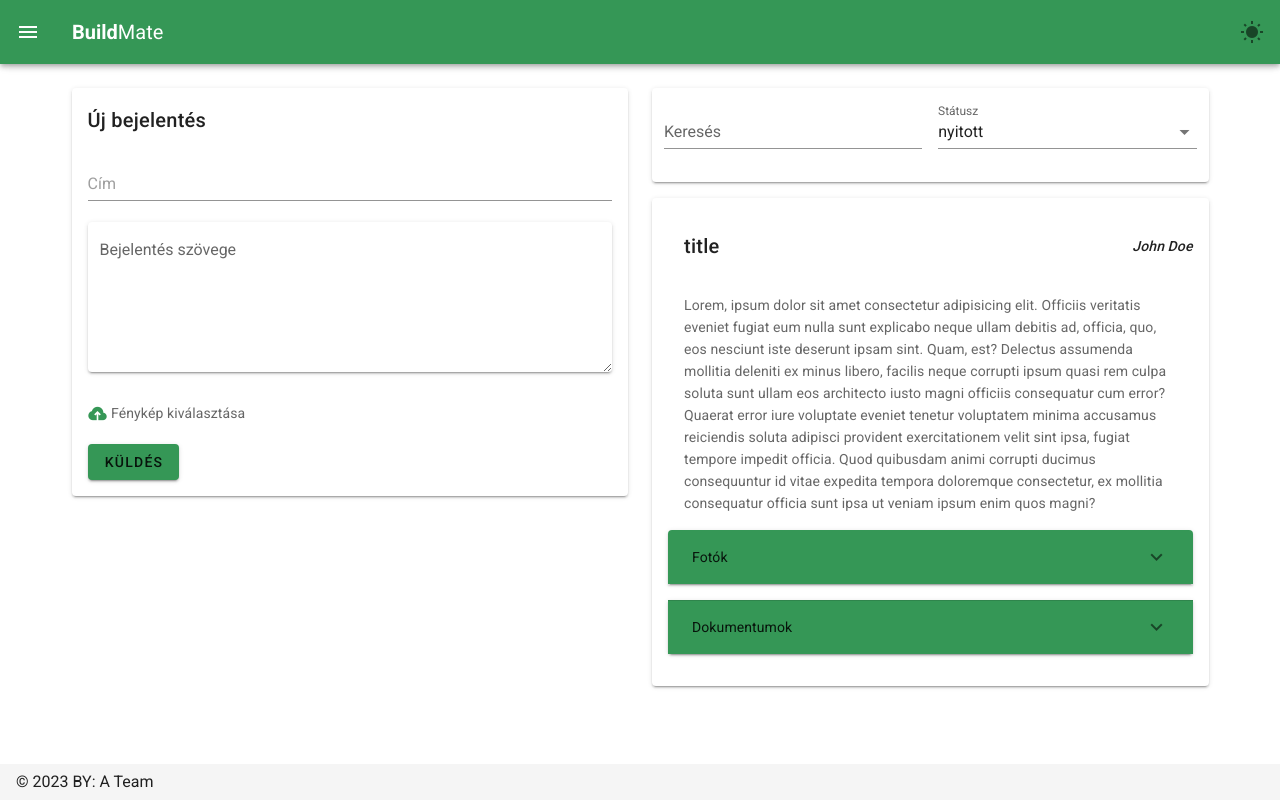
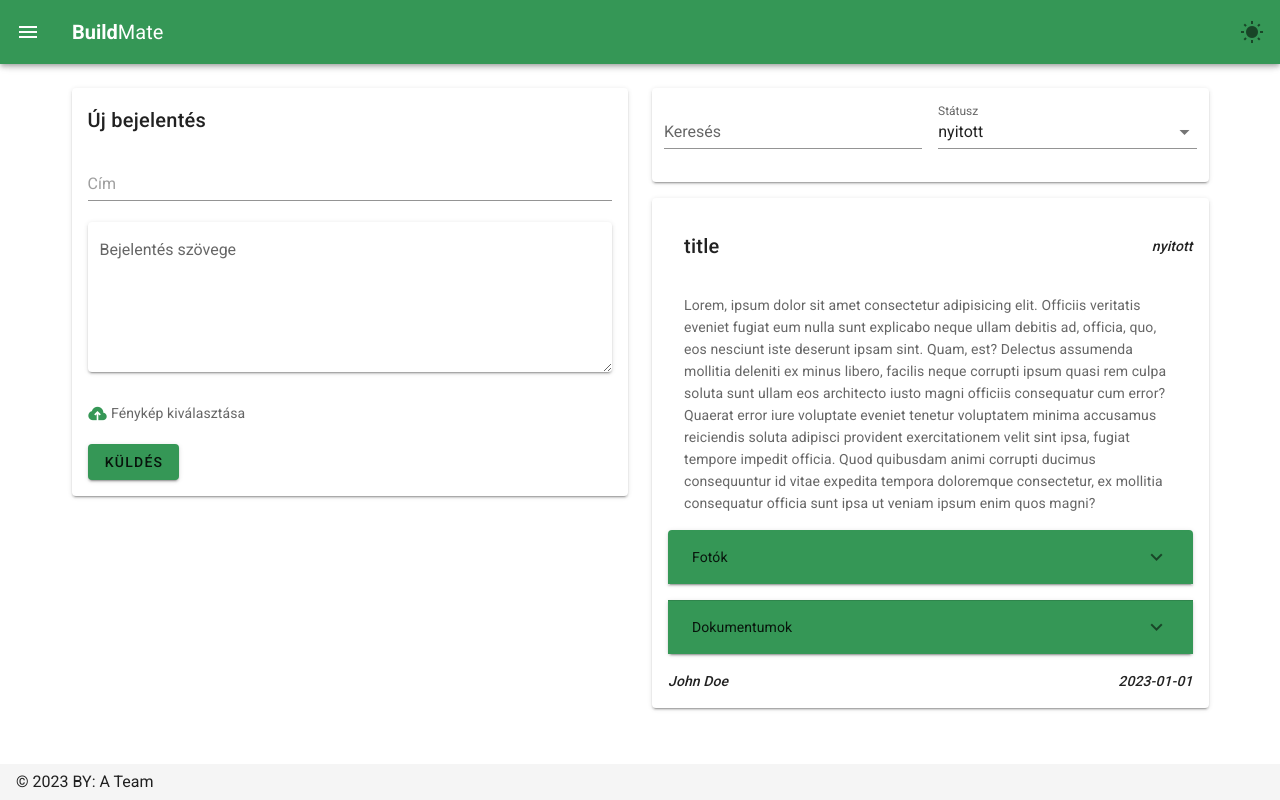
Before and after one commit to MJani-code/buildmate_fe, a Nuxt app: page /admin/statements in a window 1280 px wide. Built offline with nearby package versions, Linux system fonts and the light colour scheme.

Commit message:
change/statements.vue upload file is done using UploadFile child components. Besides that Alert components is linked as well. Furthermore, bugfix/statements.vue page is done which was about that the filtering function was not working when mind option was selected

```diff
--- a/pages/admin/statements.vue
+++ b/pages/admin/statements.vue
@@ -1,6 +1,10 @@
 <template>
     <v-container fluid>
         <v-row>
+            <Alert :show="showAlert" :message="alertMessage" :type="alertType"></Alert>
+            <DialogFieldVue :itemDialog="itemDialog" :dialogType="dialogType" :editedItem="editedItem" @delete="deleteItem"
+                @close="closeDialog" />
+            <UploadFile :uploadDialog="uploadDialog" @save="saveUploadedItem" @close="closeDialog"></UploadFile>
             <v-col class="col-12 col-md-6 col-lg-6 col-xl-6">
                 <!-- Új bejelentés -->
                 <template>
@@ -55,13 +59,13 @@
                             <v-card-title>{{ statement.title }}
                             </v-card-title>
                             <p class="font-italic subtitle-2 ma-0">
-                                {{ statement.cretedBy }}
+                                {{ getStatusName(statement.status) }}
                             </p>
                         </v-layout>
                         <v-card-text>{{ statement.description }}</v-card-text>
-                        <v-expansion-panels >
+                        <v-expansion-panels>
                             <v-expansion-panel class="mb-4">
-                                <v-expansion-panel-header >
+                                <v-expansion-panel-header>
                                     <v-card-text class="pa-0">Fotók</v-card-text>
                                 </v-expansion-panel-header>
                                 <v-expansion-panel-content>
@@ -73,12 +77,14 @@
                                                     <a :href="image.url">
                                                         <v-img :src=image.url>
                                                             <v-icon size="30" class="trash-photo" color="red"
-                                                                @click="openDialog('delete', index)" @click.prevent>mdi-trash-can-outline</v-icon>
+                                                                @click="openDialog('delete', index)"
+                                                                @click.prevent>mdi-trash-can-outline</v-icon>
                                                         </v-img>
                                                     </a>
                                                 </v-col>
                                                 <v-col xs="12" sm="4" class="text-center file-upload">
-                                                    <v-icon size="50" color="#359756">
+                                                    <v-icon size="50" color="#359756"
+                                                        @click="openDialog('uploadPhoto', index)">
                                                         mdi-cloud-upload
                                                     </v-icon>
                                                 </v-col>
@@ -102,12 +108,13 @@
                                                             mdi-file-pdf-box
                                                         </v-icon>
                                                     </a>
-                                                    <v-icon size="25" class="trash-doc"
-                                                        @click="openDialog('delete', index)" @click.prevent>mdi-trash-can-outline</v-icon>
+                                                    <v-icon size="25" class="trash-doc" @click="openDialog('delete', index)"
+                                                        @click.prevent>mdi-trash-can-outline</v-icon>
                                                     <v-card-text>{{ documents.title }}</v-card-text>
                                                 </v-col>
                                                 <v-col xs="12" sm="4" class="text-center file-upload">
-                                                    <v-icon size="50" color="#359756">
+                                                    <v-icon size="50" color="#359756"
+                                                        @click="openDialog('uploadFile', index)">
                                                         mdi-cloud-upload
                                                     </v-icon>
                                                 </v-col>
@@ -117,13 +124,18 @@
                                 </v-expansion-panel-content>
                             </v-expansion-panel>
                         </v-expansion-panels>
+                        <v-layout justify-space-between align-center>
+                            <p class="font-italic subtitle-2 ma-0">
+                                {{ statement.cretedBy }}
+                            </p>
+                            <p class="font-italic subtitle-2 ma-0">
+                                {{ statement.createdAt }}
+                            </p>
+                        </v-layout>
                     </v-card>
                 </template>
             </v-col>
         </v-row>
-        <DialogFieldVue :itemDialog="itemDialog" :dialogType="dialogType" :editedItem="editedItem" @delete="deleteItem"
-            @close="closeDialog" />
-            <!-- Ide jöhet majd az UploadDialog a fotó és dokumentum feltöltéshez -->
     </v-container>
 </template>
 
@@ -131,12 +143,20 @@
 <script>
 
 import DialogFieldVue from '../../components/Fields/DialogField.vue';
+import UploadFile from '../../components/Fields/UploadFile.vue';
+import Alert from '../../components/Alert.vue';
 
 export default {
     components: {
         DialogFieldVue,
+        UploadFile,
+        Alert
     },
     data: () => ({
+        uploadDialog: false,
+        showAlert: false,
+        alertMessage: '',
+        alertType: '',
         itemDialog: false,
         dialogType: '',
         editedItem: {},
@@ -220,11 +240,6 @@ export default {
             } else {
                 filterStatus = this.filterStatus
             }
-            if (filterStatus === 0) {
-                return this.statements.filter(statement => {
-                    return true;
-                });
-            }
             // Az állítások szűrése a search és filterStatus alapján
             return this.statements.filter(statement => {
                 // Ellenőrizzük, hogy a search változó definiált-e
@@ -234,7 +249,10 @@ export default {
                     const title = statement.title.toLowerCase();
                     const description = statement.description.toLowerCase();
                     const search = this.search.toLowerCase();
-                    if ((title.includes(search) || description.includes(search)) && status === filterStatus) {
+                    if(filterStatus === 0 && (title.includes(search) || description.includes(search))){
+                        return true;
+                    }
+                    else if ((title.includes(search) || description.includes(search)) && status === filterStatus) {
                         return true;
                     }
                 } else {
@@ -258,9 +276,11 @@ export default {
         },
         openDialog(dialogType, index) {
             this.dialogType = dialogType;
-            if (dialogType !== 'download') {
+            if (dialogType === 'edit' || dialogType === 'delete') {
                 this.itemDialog = true;
                 this.editedItem = Object.assign({}, this.statements[index]);
+            } else if (dialogType === 'uploadPhoto' || dialogType === 'uploadFile') {
+                this.uploadDialog = true;
             }
         },
         deleteItem() {
@@ -269,6 +289,24 @@ export default {
         },
         closeDialog() {
             this.itemDialog = false;
+        },
+        saveUploadedItem() {
+            // implement save logic here
+            this.uploadDialog = false;
+            // If error
+
+            //If succes
+            this.alertMessage = 'A mentés sikeres volt!'
+            this.alertType = 'success';
+            this.showAlert = true
+            if (this.showAlert = true) {
+                setTimeout(() => {
+                    this.showAlert = false; // Az értesítés elrejtése
+                }, 3000);
+            }
+        },
+        getStatusName(status) {
+            return this.statuses.find((s) => s.id === status)?.name || "unknown";
         },
     },
     created() {
@@ -322,8 +360,7 @@ img.selected-picture {
     color: black;
 }
 
-.v-expansion-panel-header
- {
+.v-expansion-panel-header {
     background-color: #359756;
 }
 
```
